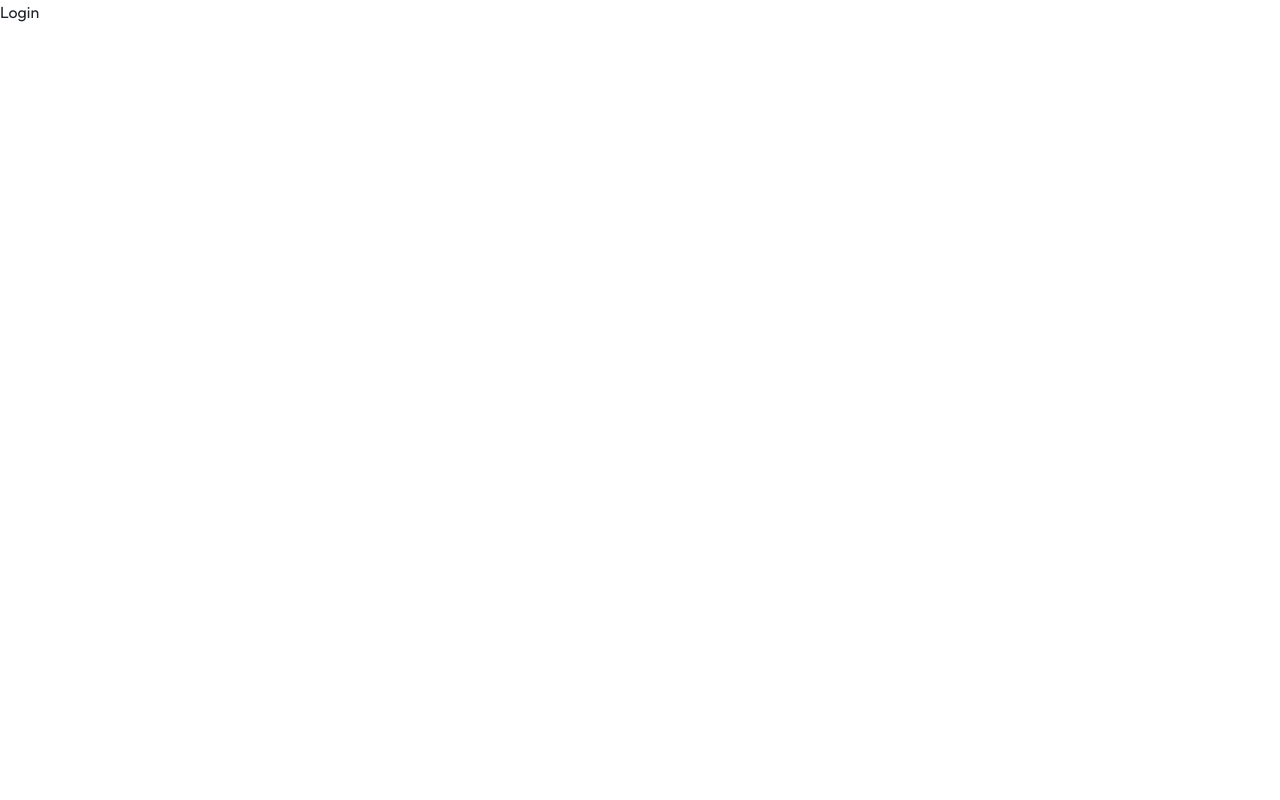
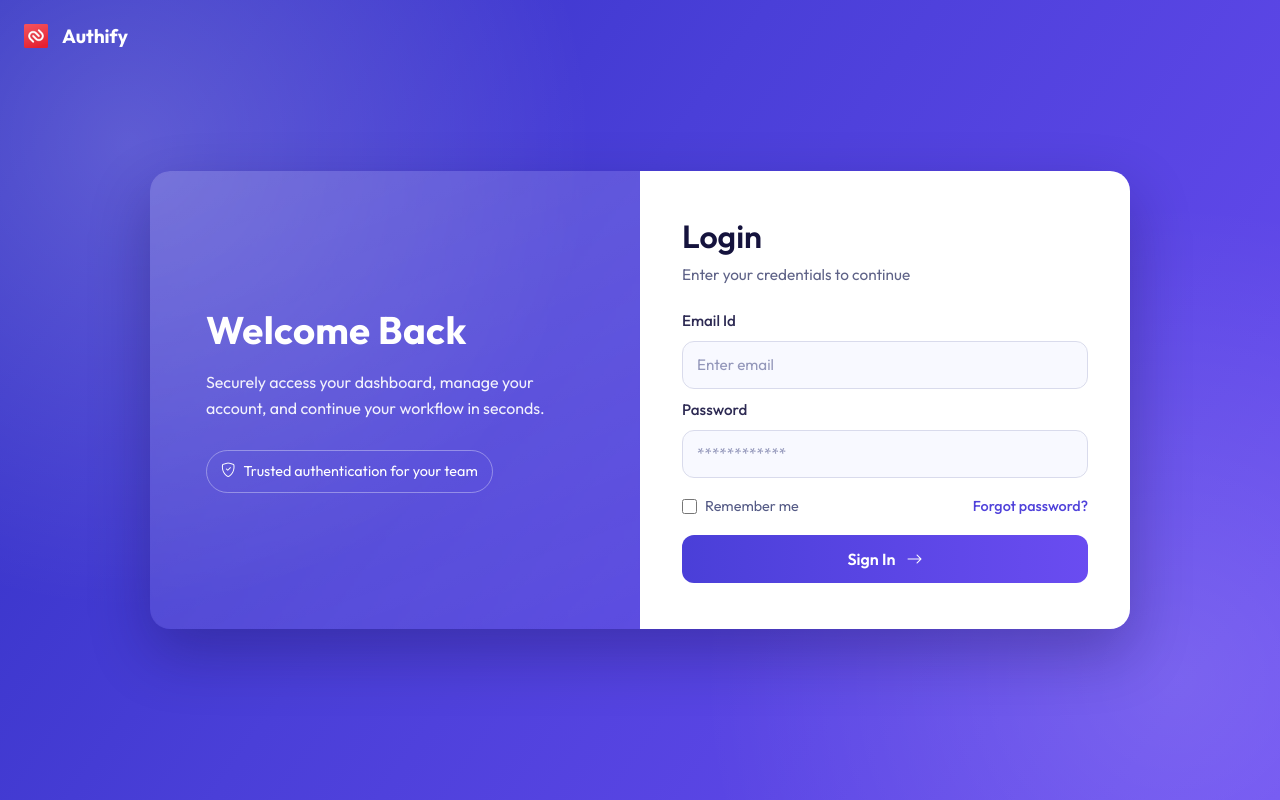
Before and after one commit to nethmalgeesaraux/Build-Full-Stack-Authentication-System-Frontend, a React (Vite) app: page /login in a window 1280 px wide. Built offline with nearby package versions, Linux system fonts and the light colour scheme.

Commit message:
Create login page

```diff
--- a/src/components/Menubar.jsx
+++ b/src/components/Menubar.jsx
@@ -13,7 +13,7 @@ const Menubar = () => {
                 <span className="fw-bold fs-4 text-dark">Authify</span>
             </div>
 
-            <div className="btn btn-outline-dark rounded-pill px-3" onClick={()=> navigate("/Login")}>
+            <div className="btn btn-outline-dark rounded-pill px-3" onClick={()=> navigate("/login")}>
                 Login <i className="bi bi-arrow-right ms-2"></i>
             </div>
         </nav>
--- /dev/null
+++ b/src/pages/Login.css
@@ -0,0 +1,211 @@
+.login-page {
+  min-height: 100vh;
+  width: 100%;
+  display: grid;
+  place-items: center;
+  padding: 24px 20px;
+  position: relative;
+  overflow: hidden;
+  background:
+    radial-gradient(circle at 10% 18%, rgba(255, 255, 255, 0.2), transparent 35%),
+    radial-gradient(circle at 92% 85%, rgba(255, 255, 255, 0.14), transparent 35%),
+    linear-gradient(125deg, #2f2fc2 0%, #4a3fd8 42%, #6a4cf1 100%);
+}
+
+.login-brand {
+  position: absolute;
+  top: 20px;
+  left: 20px;
+  display: inline-flex;
+  align-items: center;
+  gap: 10px;
+  text-decoration: none;
+  color: #fff;
+  font-size: 1.2rem;
+  font-weight: 700;
+}
+
+.login-brand img {
+  width: 32px;
+  height: 32px;
+}
+
+.login-shell {
+  width: min(980px, 100%);
+  display: grid;
+  grid-template-columns: 1fr 1fr;
+  border-radius: 20px;
+  overflow: hidden;
+  box-shadow: 0 24px 60px rgba(16, 10, 62, 0.3);
+}
+
+.login-intro {
+  color: #fff;
+  padding: 56px;
+  background: linear-gradient(160deg, rgba(255, 255, 255, 0.16) 0%, rgba(255, 255, 255, 0.06) 100%);
+  backdrop-filter: blur(1px);
+  display: flex;
+  flex-direction: column;
+  justify-content: center;
+}
+
+.login-intro h1 {
+  margin: 0;
+  font-size: 2.4rem;
+  font-weight: 700;
+  letter-spacing: 0.3px;
+}
+
+.login-intro p {
+  margin: 16px 0 0;
+  max-width: 420px;
+  line-height: 1.65;
+  font-size: 1rem;
+  color: rgba(255, 255, 255, 0.92);
+}
+
+.intro-pill {
+  margin-top: 28px;
+  width: fit-content;
+  border: 1px solid rgba(255, 255, 255, 0.35);
+  color: #fff;
+  padding: 10px 14px;
+  border-radius: 999px;
+  font-size: 0.9rem;
+  display: inline-flex;
+  align-items: center;
+  gap: 8px;
+}
+
+.login-card {
+  background: #fff;
+  padding: 46px 42px;
+  display: flex;
+  flex-direction: column;
+  justify-content: center;
+}
+
+.login-card h2 {
+  margin: 0;
+  color: #15133d;
+  font-size: 2rem;
+  font-weight: 600;
+}
+
+.login-subtitle {
+  margin: 8px 0 24px;
+  color: #5f6388;
+  font-size: 0.96rem;
+}
+
+.login-form {
+  display: flex;
+  flex-direction: column;
+  gap: 10px;
+}
+
+.login-card .form-label {
+  font-size: 0.95rem;
+  color: #2d2a53;
+  margin-bottom: -2px;
+  font-weight: 500;
+}
+
+.login-card .form-control {
+  height: 48px;
+  border-radius: 12px;
+  border: 1px solid #d9dbec;
+  background-color: #f8f9ff;
+  font-size: 0.95rem;
+  padding: 0 14px;
+}
+
+.login-card .form-control::placeholder {
+  color: #9397ba;
+}
+
+.login-card .form-control:focus {
+  border-color: #6b58f4;
+  background-color: #fff;
+  box-shadow: 0 0 0 0.22rem rgba(107, 88, 244, 0.17);
+}
+
+.login-actions {
+  margin-top: 8px;
+  display: flex;
+  justify-content: space-between;
+  align-items: center;
+  gap: 12px;
+}
+
+.remember-me {
+  display: inline-flex;
+  gap: 8px;
+  align-items: center;
+  font-size: 0.9rem;
+  color: #555b86;
+}
+
+.remember-me input {
+  width: 15px;
+  height: 15px;
+}
+
+.forgot-link {
+  color: #4f41da;
+  text-decoration: none;
+  font-size: 0.9rem;
+  font-weight: 500;
+}
+
+.forgot-link:hover {
+  text-decoration: underline;
+}
+
+.login-btn {
+  margin-top: 8px;
+  height: 48px;
+  border: none;
+  border-radius: 12px;
+  background: linear-gradient(90deg, #4a3fd8 0%, #6a4cf1 100%);
+  color: #fff;
+  font-size: 1rem;
+  font-weight: 600;
+  transition: transform 0.2s ease, box-shadow 0.2s ease;
+}
+
+.login-btn:hover {
+  transform: translateY(-1px);
+  box-shadow: 0 10px 24px rgba(71, 54, 205, 0.32);
+}
+
+@media (max-width: 768px) {
+  .login-brand {
+    top: 14px;
+    left: 14px;
+    font-size: 1rem;
+  }
+
+  .login-shell {
+    width: min(540px, 100%);
+    grid-template-columns: 1fr;
+  }
+
+  .login-intro {
+    display: none;
+  }
+
+  .login-card {
+    padding: 38px 24px 30px;
+    border-radius: 18px;
+  }
+
+  .login-card h2 {
+    font-size: 1.75rem;
+  }
+
+  .login-actions {
+    flex-direction: column;
+    align-items: flex-start;
+  }
+}
--- a/src/pages/Login.jsx
+++ b/src/pages/Login.jsx
@@ -1,8 +1,64 @@
 import React from 'react'
+import Logo_home from '../assets/Logo_home.png'
+import { Link } from 'react-router-dom'
+import './Login.css'
 
 const Login = () => {
   return (
-    <div>Login</div>
+    <div className="login-page">
+      <Link to="/" className="login-brand">
+        <img src={Logo_home} alt="Authify logo" />
+        <span>Authify</span>
+      </Link>
+
+      <div className="login-shell">
+        <section className="login-intro">
+          <h1>Welcome Back</h1>
+          <p>Securely access your dashboard, manage your account, and continue your workflow in seconds.</p>
+          <div className="intro-pill">
+            <i className="bi bi-shield-check"></i>
+            Trusted authentication for your team
+          </div>
+        </section>
+
+        <section className="login-card">
+          <h2>Login</h2>
+          <p className="login-subtitle">Enter your credentials to continue</p>
+
+          <form className="login-form">
+            <label htmlFor="email" className="form-label">Email Id</label>
+            <input
+              type="email"
+              id="email"
+              className="form-control"
+              placeholder="Enter email"
+              required
+            />
+
+            <label htmlFor="password" className="form-label">Password</label>
+            <input
+              type="password"
+              id="password"
+              className="form-control"
+              placeholder="************"
+              required
+            />
+
+            <div className="login-actions">
+              <label className="remember-me">
+                <input type="checkbox" />
+                <span>Remember me</span>
+              </label>
+              <Link to="/reset-password" className="forgot-link">Forgot password?</Link>
+            </div>
+
+            <button type="submit" className="login-btn">
+              Sign In <i className="bi bi-arrow-right ms-2"></i>
+            </button>
+          </form>
+        </section>
+      </div>
+    </div>
   )
 }
 
```
